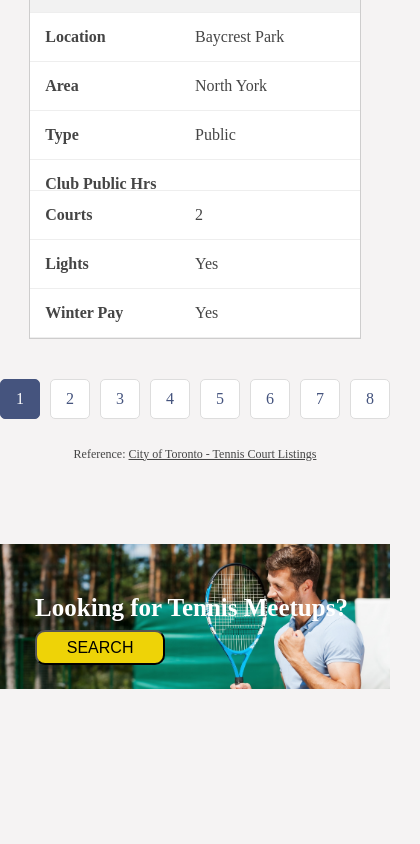
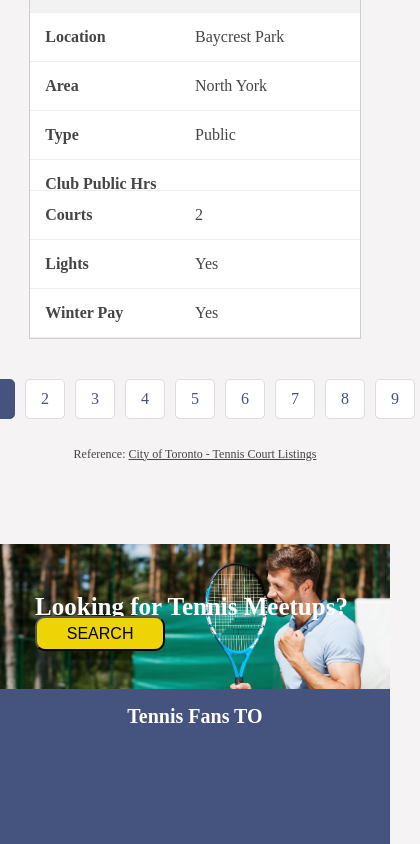
Before and after one commit to Chihiro88G/tennis-fans-to, a React (Create React App) app: page / in a window 390 px wide. Shown: the part 3693-4537 px from the top of the page, 420 px wide, since content can reach past the window. Before the commit the page ends 4386 px from the top, so only its background shows below. Built offline with nearby package versions, Linux system fonts and the light colour scheme.

Commit message:
footer section

```diff
--- a/src/App.css
+++ b/src/App.css
@@ -1,6 +1,7 @@
 body {
   margin: 0;
   padding: 0;
+  box-sizing: border-box;
   background-color: #f5f3f3;
   color: #454545;
 }
@@ -46,6 +47,9 @@ h2 {
   font-size: 50px;
 }
 
+h3 {
+  font-size: 30px;
+}
 
 li a {
   text-decoration: none;
@@ -208,12 +212,15 @@ nav li {
 
 .meetup-section {
   position: relative;
-  height: 100%;
+  height: auto;
+  border-bottom: 1px solid transparent;
+  margin-bottom: -35px
 }
 
 .meetup-section img {
   width: 100%;
-  height: 100%;
+  height: auto;
+  display: block;
 }
 
 .meetup-section h2 {
@@ -222,16 +229,29 @@ nav li {
   top: 25%;
 }
 
-.search-btn-div button {
+.search-btn-div {
   position: absolute;
   left: 9%;
   top: 50%;
+}
 
+.search-btn-div button {
   width: 180px;
   height: 60px;
   border-radius: 10px;
   font-size: 100%;
   background-color: #EED307;
+}
+
+.footer-section {
+  height: 20vh;
+  background-color: #45547E;
+  color: white;
+}
+
+.footer-section h3 {
+  text-align: center;
+  padding: 30px 0;
 }
 
 @media (min-width: 1601px) {
@@ -244,6 +264,10 @@ nav li {
 
   h2 {
     font-size: 35px;
+  }
+
+  h3 {
+    font-size: 25px;
   }
 
   .top-img-section h1 {
@@ -270,6 +294,10 @@ nav li {
 
   h2 {
     font-size: 25px;
+  }
+
+  h3 {
+    font-size: 20px;
   }
 
   .top-img-section h1 {
--- a/src/App.tsx
+++ b/src/App.tsx
@@ -3,6 +3,7 @@ import './App.css';
 import Top from './sections/Top';
 import CourtsList from './sections/CourtsList';
 import Meetup from './sections/Meetup';
+import Footer from './sections/Footer';
 
 function App() {
   return (
@@ -10,6 +11,7 @@ function App() {
       <Top />
       <CourtsList />
       <Meetup />
+      <Footer />
     </div>
   );
 }
--- a/src/data/data.json
+++ b/src/data/data.json
@@ -1025,5 +1025,86 @@
     "type": 0,
     "lights": true,
     "courts": 2
+  },
+  {
+    "location": "Lakeshore Boulevard Parklands",
+    "area": 4,
+    "public_hrs": null,
+    "winter_play": true,
+    "type": 0,
+    "lights": false,
+    "courts": 4
+  },
+  {
+    "location": "Lambton - Kingsway Park",
+    "area": 5,
+    "public_hrs": null,
+    "winter_play": false,
+    "type": 0,
+    "lights": false,
+    "courts": 2
+  },
+  {
+    "location": "Lanyard Park",
+    "area": 5,
+    "public_hrs": null,
+    "winter_play": true,
+    "type": 0,
+    "lights": false,
+    "courts": 3
+  },
+  {
+    "location": "Lawrence Park Ravine",
+    "area": 3,
+    "public_hrs": null,
+    "winter_play": false,
+    "type": 1,
+    "lights": true,
+    "courts": 3
+  },
+  {
+    "location": "Leaside Park",
+    "area": 1,
+    "public_hrs": [{
+      "day": 6,
+      "hrs_from": 20,
+      "hrs_to": 23
+    },
+    {
+      "day": 0,
+      "hrs_from": 20,
+      "hrs_to": 23
+    }],
+    "winter_play": false,
+    "type": 1,
+    "lights": true,
+    "courts": 6
+  },
+  {
+    "location": "Lillian Park",
+    "area": 3,
+    "public_hrs": [{
+      "day": 6,
+      "hrs_from": 12,
+      "hrs_to": 15
+    },
+    {
+      "day": 0,
+      "hrs_from": 12,
+      "hrs_to": 15
+    }],
+    "winter_play": false,
+    "type": 1,
+    "lights": true,
+    "courts": 3
+  },
+  {
+    "location": "Lora Hill Park",
+    "area": 5,
+    "public_hrs": null,
+    "winter_play": true,
+    "type": 0,
+    "lights": true,
+    "courts": 2
   }
 ]
--- /dev/null
+++ b/src/sections/Footer.tsx
@@ -0,0 +1,12 @@
+import React from 'react';
+import '../App.css';
+
+function Footer() {
+  return (
+    <div className='footer-section'>
+      <h3>Tennis Fans TO</h3>
+    </div>
+  );
+}
+
+export default Footer;
```
